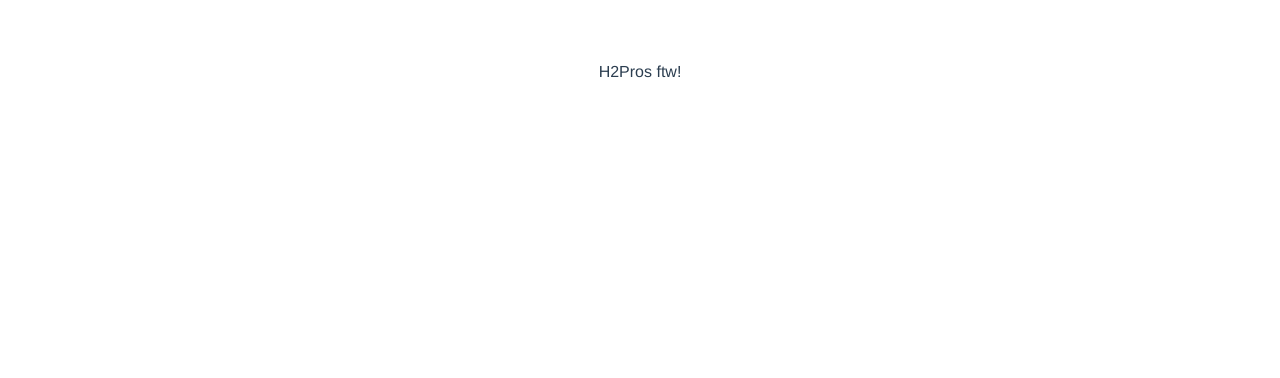
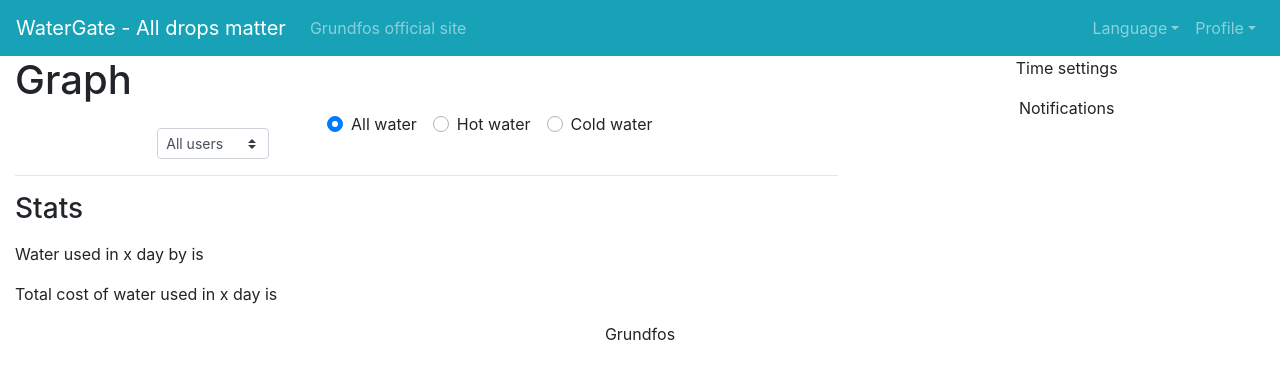
Before and after one commit to h2pros/web, a Vue app: page / in a window 1280 px wide. Shown: the top 378 px of the page. Built offline with nearby package versions, Linux system fonts and the light colour scheme.

Commit message:
Website division

```diff
--- a/src/App.vue
+++ b/src/App.vue
@@ -1,26 +1,116 @@
 <template>
-  <div id="app">
-    H2Pros ftw!
-  </div>
+
+    <div>
+        <div>
+            <b-navbar toggleable="lg" type="dark" variant="info">
+                <b-navbar-brand href="#">WaterGate - All drops matter</b-navbar-brand>
+
+                <b-navbar-toggle target="nav-collapse"></b-navbar-toggle>
+
+                <b-collapse id="nav-collapse" is-nav>
+                    <b-navbar-nav>
+                        <b-nav-item href="#">Grundfos official site</b-nav-item>
+                    </b-navbar-nav>
+
+                    <!-- Right aligned nav items -->
+                    <b-navbar-nav class="ml-auto">
+
+                        <b-nav-item-dropdown text="Language" right>
+                            <b-dropdown-item href="#">EN</b-dropdown-item>
+                            <b-dropdown-item href="#">ES</b-dropdown-item>
+                            <b-dropdown-item href="#">RU</b-dropdown-item>
+                            <b-dropdown-item href="#">FA</b-dropdown-item>
+                        </b-nav-item-dropdown>
+
+                        <b-nav-item-dropdown text="Profile" right>
+                            <b-dropdown-item href="#">Account settings</b-dropdown-item>
+                            <b-dropdown-item href="#">Sign Out</b-dropdown-item>
+                        </b-nav-item-dropdown>
+                    </b-navbar-nav>
+                </b-collapse>
+            </b-navbar>
+        </div>
+
+    <div class="container-fluid text-center">
+
+        <div class="row content">
+
+            <div class="col-sm-8 text-left" id="dropdown_users">
+                <h1>Graph</h1>
+
+
+                <div class="row justify-content-center">
+                    <div class="col-sm-2 text-left">
+                        <b-form-select v-model="users" :options="userOptions" size="sm" class="mt-3"></b-form-select>
+                    </div>
+
+                    <div class="col-sm-6 text-center">
+                        <b-form-group>
+                            <b-form-radio-group v-model="waterTemp" :options="waterOptions" name="radio-inline"></b-form-radio-group>
+                        </b-form-group>
+                    </div>
+                </div>
+
+                    <hr>
+                    <h3>Stats</h3>
+                    <p></p>
+                    <p>Water used in x day by is</p>
+                    <p>Total cost of water used in x day is</p>
+                </div>
+
+                <div class="col-sm-4 sidenav">
+                    <div class="well">
+                        <p>Time settings</p>
+                    </div>
+                    <div class="well">
+                        <p>Notifications</p>
+                    </div>
+                </div>
+
+            </div>
+
+    </div>
+
+    <footer class="container-fluid text-center">
+        <p>Grundfos</p>
+    </footer>
+    </div>
 </template>
 
 <script>
 
-export default {
-  name: 'app',
-  components: {
-    // HelloWorld
-  }
-}
+    import Vue from 'vue'
+    import BootstrapVue from 'bootstrap-vue'
+    Vue.use(BootstrapVue)
+
+    export default {
+        data() {
+            return {
+                users: 'a',
+                userOptions: [
+                    { value: 'a', text: 'All users' },
+                    { value: 'b', text: 'User1' },
+                    { value: 'c', text: 'User2' },
+                ],
+
+            waterTemp: 'a',
+                waterOptions: [
+                    { value: 'a', text: 'All water' },
+                    { value: 'b', text: 'Hot water' },
+                    { value: 'c', text: 'Cold water' },
+                ]
+            }
+        }
+    }
+
 </script>
 
 <style>
-#app {
-  font-family: 'Avenir', Helvetica, Arial, sans-serif;
-  -webkit-font-smoothing: antialiased;
-  -moz-osx-font-smoothing: grayscale;
-  text-align: center;
-  color: #2c3e50;
-  margin-top: 60px;
-}
+    import 'bootstrap/dist/css/bootstrap.css'
+    import 'bootstrap-vue/dist/bootstrap-vue.css'
+
+    #app{
+
+    }
+
 </style>
```
